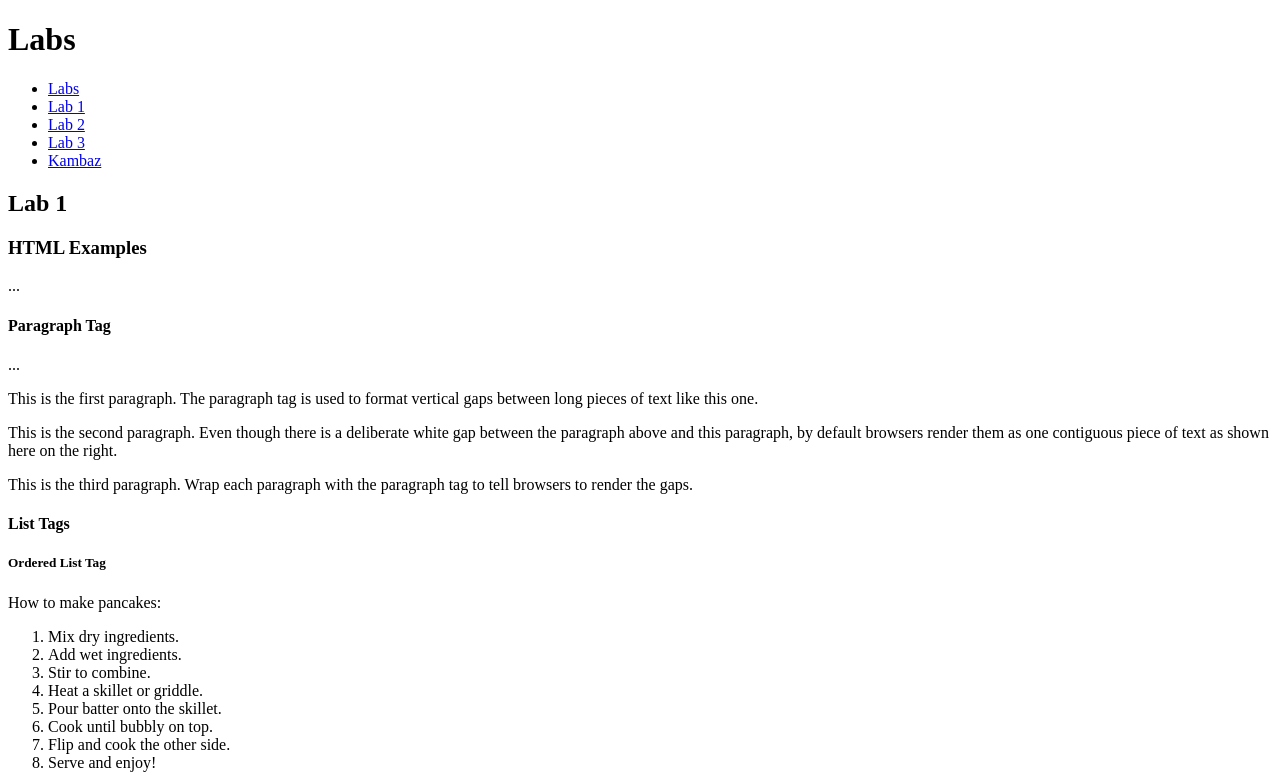
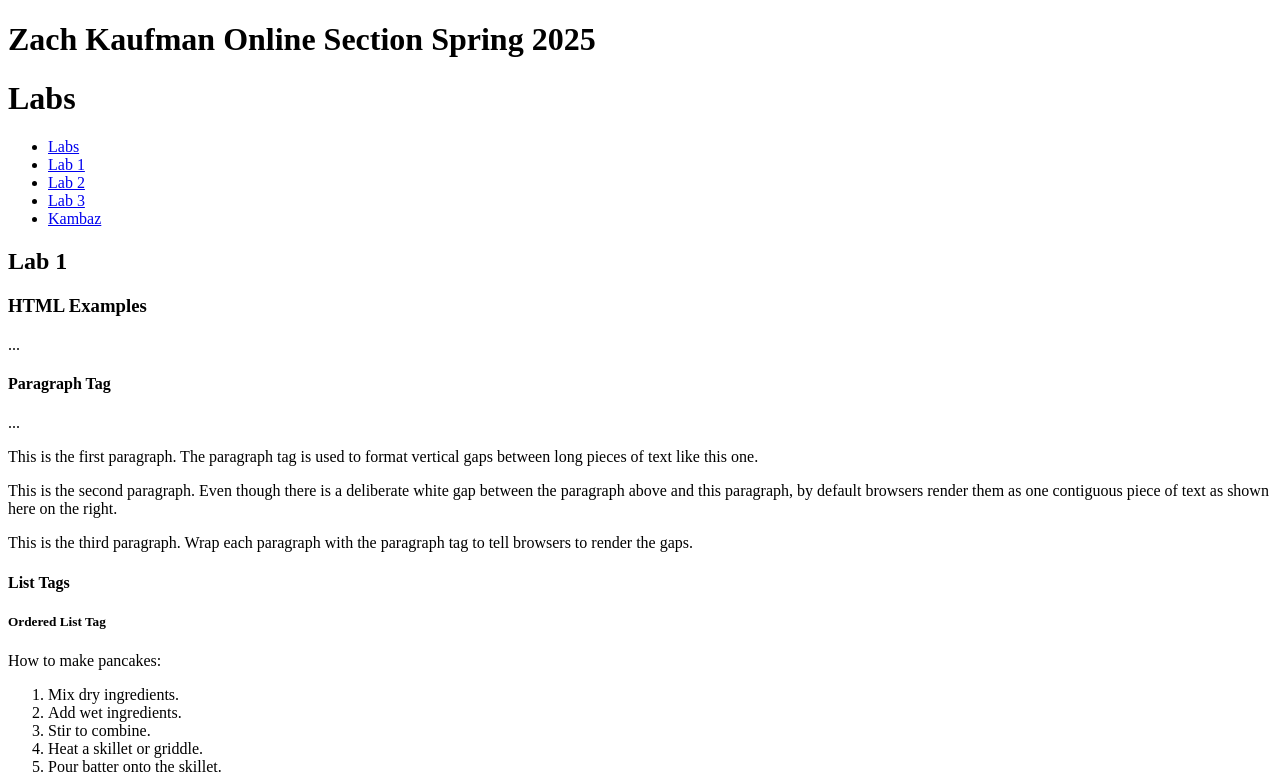
Before and after one commit to zachkaufman36/kanbas-react-web-app, a React (Vite) app: page /#/Labs/Lab1 in a window 1280 px wide. Shown: the top 776 px of the page. Built offline with nearby package versions, Linux system fonts and the light colour scheme.

Commit message:
Added name and section to the lab page

```diff
--- a/src/Labs/index.tsx
+++ b/src/Labs/index.tsx
@@ -7,6 +7,7 @@ import { Route, Routes, Navigate } from "react-router-dom";
 export default function Labs() {
   return (
     <div id="wd-labs">
+      <h1>Zach Kaufman Online Section Spring 2025</h1>
       <h1>Labs</h1>
       <TOC />
       <Routes>
```
